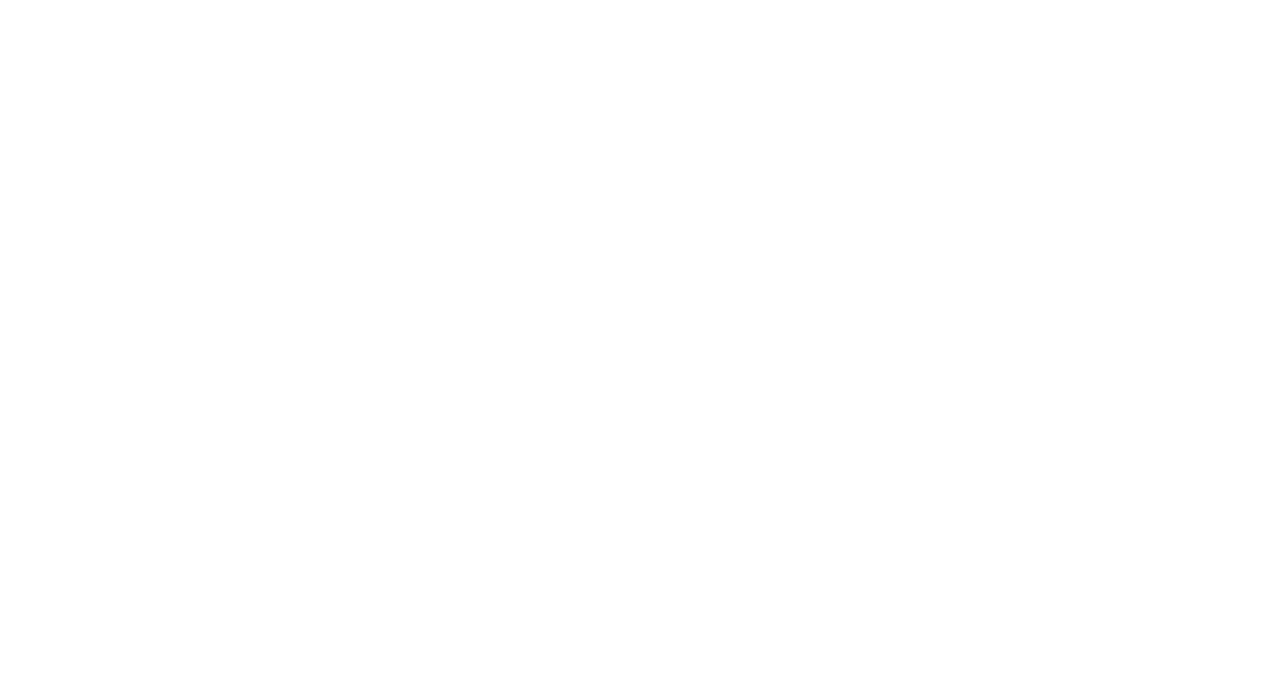
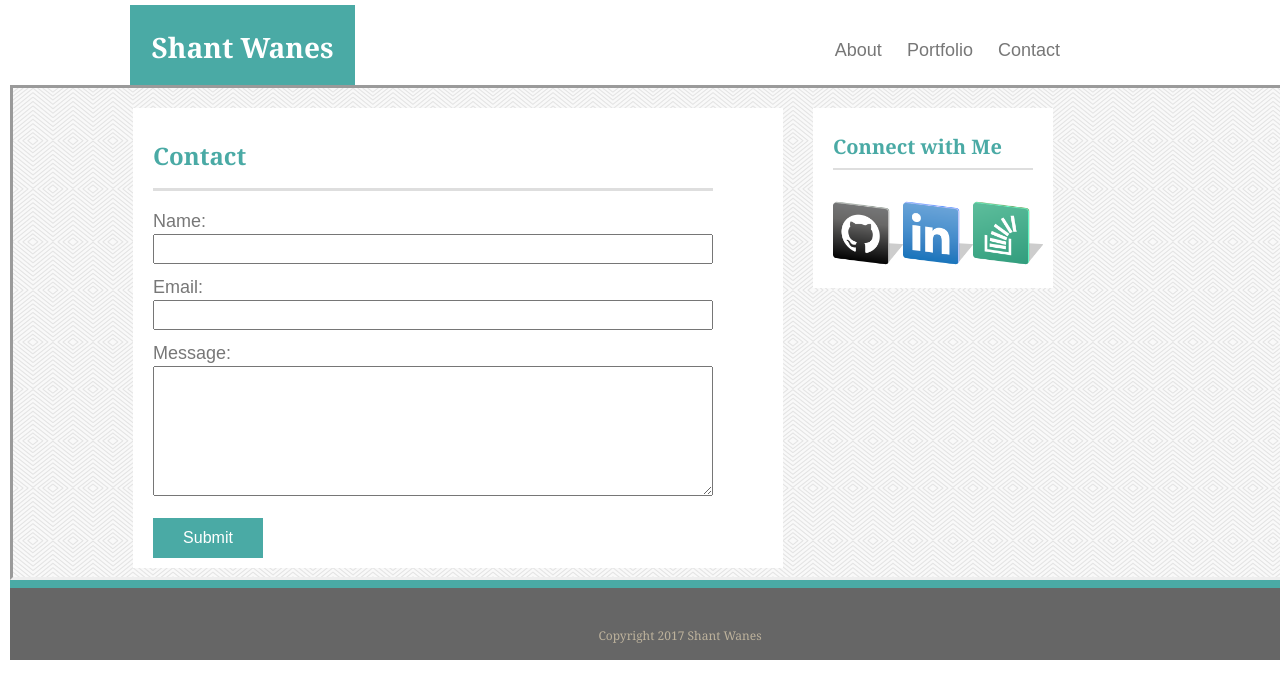
Before and after one commit to shantw/Basic-Portfolio, a plain HTML site: page contact.html in a window 1280 px wide. Drawn offline with Linux system fonts and the light colour scheme.

Commit message:
2ndround

```diff
--- a/assets/css/style.css
+++ b/assets/css/style.css
@@ -9,13 +9,14 @@
  	font-family: "Georgia", "Times", "Times New Roman", "serif";
  	color: #ffffff;
 	background-color: #4aaaa5;
+	font-size: 28px;
 }
 
 h2 {
 	font-family: "Georgia", "Times", "Times New Roman", "serif";
  	color: #4aaaa5;
 	background-color: #ffffff;
-	font-size: 26px;
+	font-size: 24px;
 }
 
 h3 {
@@ -28,9 +29,9 @@ h3 {
 .mheader {
 	position: fixed;
 	width: 1300px;
-	height: 100px;
+	height: 80px;
 	top: 0;
-	left: 20px;
+	left: 10px;
 }
 
 .header {
@@ -39,35 +40,40 @@ h3 {
 	text-align: center;
 	width: 225px;
 	height: 80px;
-	top: 20px;
+	top: 5px;
 	left: 120px;
 }
 
 nav {
 	position: absolute;
 	font-size: 18px;
-	right: 150px;
-	top: 30px;
+	right: 230px;
+	top: 40px;
+}
+
+.navlink {
+	margin-right: 20px;
+	text-decoration: none;
 }
 
 .mcontent {
 	position: fixed;
 	background-image:url("whirlpool.png");
-	left: 20px;
-	top: 100px;
-	width: 1320px;
-	height: 480px;
+	left: 10px;
+	top: 85px;
+	width: 1340px;
+	height: 495px;
 	border-style: inset;
 
 }
 .content {
 	position: absolute;
 	left: 120px;
-	top: 30px;
+	top: 20px;
 	padding: 0px;
 	margin: 0 auto;
 	width: 650px;
-	height: 400px;
+	height: 460px;
 	background: #ffffff;
 	line-height: 26px;
 }
@@ -76,34 +82,53 @@ nav {
 	position: absolute;
 	text-align: left;
 	left: 20px;
-	top: 10px;
+	top: 15px;
 }
 
-#bio-image {
+#line1 {
+	width: 560px;
+	height:3px;
+	background: #dedede;
 	position: absolute;
 	left: 20px;
 	top: 80px;
 }
 
+#bio-image {
+	/*position: absolute;*/
+	float: left;
+	margin-left: 20px;
+	margin-right: 20px;
+	margin-top: 120px;
+	width: 150px;
+	height: 130px;
+	/*left: 20px;
+	top: 80px;*/
+}
+
 #p1 {
-	float: left;
-	position: absolute;
-	width: 520px;
+	/*position: absolute;*/
+	width: 620px;
+	margin-top: 100px;
 	padding: 20px;
-	left: 150px;
-	top: 40px;
+	margin-bottom: 0px;
+	/*margin-left: 70px;*/
+/*	left: 150px;
+	top: 40px; */
 }
 
 #p2 {
-	position: absolute;
+	/*position: absolute;
+	left: 20px;
+	top: 270px; */
+	margin-top: 0px;
 	width: 600px;
-	left: 20px;
-	top: 270px;
+	margin-left: 20px;
 }
 
-.sociallink {
+.sidebar {
 	position: absolute;
-	top: 30px;
+	top: 20px;
 	left:800px;
 	width: 240px;
 	height: 180px;
@@ -111,12 +136,52 @@ nav {
 	text-align: center;
 }
 
+#connectme {
+	position: absolute;
+	left: 20px;
+	top: 5px;
+	text-align: center;
+
+}
+
+#line2 {
+	width: 200px;
+	height:2px;
+	background: #dedede;
+	position: absolute;
+	left: 20px;
+	top: 60px;
+}
+
+.icon {
+	width: 70px;
+	height: 70px;
+}
+
+#github {
+	position: absolute;
+	left: 20px;
+	top: 90px;
+}
+
+#linkedin {
+	position: absolute;
+	left: 90px;
+	top: 90px;
+}
+
+#stackoverflow {
+	position: absolute;
+	left: 160px;
+	top: 90px;
+}
+
 .footer {
 	position: fixed;
 	top:580px;
-	left: 20px;
+	left: 10px;
 	background-color: #666666;
-	width: 1320px;
+	width: 1340px;
 	height: 80px;
 	color: #ffffff;
 }
@@ -124,7 +189,7 @@ nav {
 .layer {
 	position: absolute;
 	background-color: #4aaaa5;
-	width: 1320px;
+	width: 1340px;
 	height: 8px;
 	top: 0;
 	left: 0;
@@ -136,5 +201,41 @@ nav {
 	font-family: "Georgia", "Times", "Times New Roman", "serif";
 	font-size : 12px;
 	color: #bdb29c;
+}
 
+#pname {
+	position: absolute;
+	left: 20px;
+	top: 110px;
 }
+
+#contactform {
+	position: absolute;
+	left: 20px;
+	top: 100px;
+	font-size: 18px;
+}
+
+input {
+	margin-bottom: 10px;
+	width: 560px;
+	height: 30px;
+}
+
+#messagebox {
+	width: 560px;
+	height: 130px;
+}
+
+#sbutton {
+	margin-top: 15px;
+	width: 110px;
+	height: 40px;
+	background-color: #4aaaa5;
+	text-align: center;
+	color: #ffffff;
+	border: none;
+    text-decoration: none;
+    display: inline-block;
+    font-size: 16px;
+}
--- a/contact.html
+++ b/contact.html
@@ -0,0 +1,63 @@
+<!DOCTYPE html>
+<html lang="en-us">
+
+<head>
+	<meta charset="UTF-8">
+  	<link href="./assets/css/style.css" rel="stylesheet" type="text/css">
+	<title>Shant Contact</title>
+</head>
+<body>
+	<section class="mheader">
+		<div class="header">
+			<h1>
+				Shant Wanes
+			</h1>
+		</div>
+		<nav>
+			<a class="navlink" href="./index.html">About</a>
+			<a class="navlink" href="./portfolio.html">Portfolio</a>
+			<a class="navlink" href="./contact.html">Contact</a>
+		</nav>
+	</section>
+	<div class="mcontent">
+		<section class="content">
+			<h2 id="aboutme">Contact</h2>
+			<div id="line1"></div>
+			<form id="contactform">
+  				Name: <br>
+  				<input type="text" name="name">
+  				<br>
+  				Email:<br>
+  				<input type="text" name="email">
+  				<br>
+  				Message:<br>
+  				<textarea id="messagebox"></textarea>
+  				<br>
+  				<input id="sbutton" type="submit" value="Submit">
+			</form>
+
+		</section>
+
+		<div class="sidebar">
+			<h3 id="connectme"> Connect with Me</h3>
+			<div id="line2"></div>
+			<a href="https://github.com/dashboard" target="_blank">
+					<image id="github" class ="icon" src="./assets/images/github.png" alt "Github">
+			</a>
+			<a href="https://www.linkedin.com/uas/login" target="_blank">
+					<image id="linkedin" class ="icon" src="./assets/images/LinkedIn2.png" alt "linkedIn">
+			</a>
+			<a href="https://stackoverflow.com/" target="_blank">
+					<image id="stackoverflow" class ="icon" src="./assets/images/stackoverflow.png" alt "Stackoverflow">
+			</a>
+		</div>
+	</div>
+
+	<div>
+		<footer class="footer">
+			<div class="layer"></div>
+			<p class="copyright"> Copyright 2017 Shant Wanes</p>
+		</footer>
+	</div>
+</body>
+</html>
```
Also changed, not shown: index.html (+21 -10 lines), portfolio.html (+57 -0 lines), assets/images/LinkedIn.png (added), assets/images/LinkedIn2.png (added), assets/images/github.png (added), assets/images/me.png (added), assets/images/stackoverflow.png (added).
